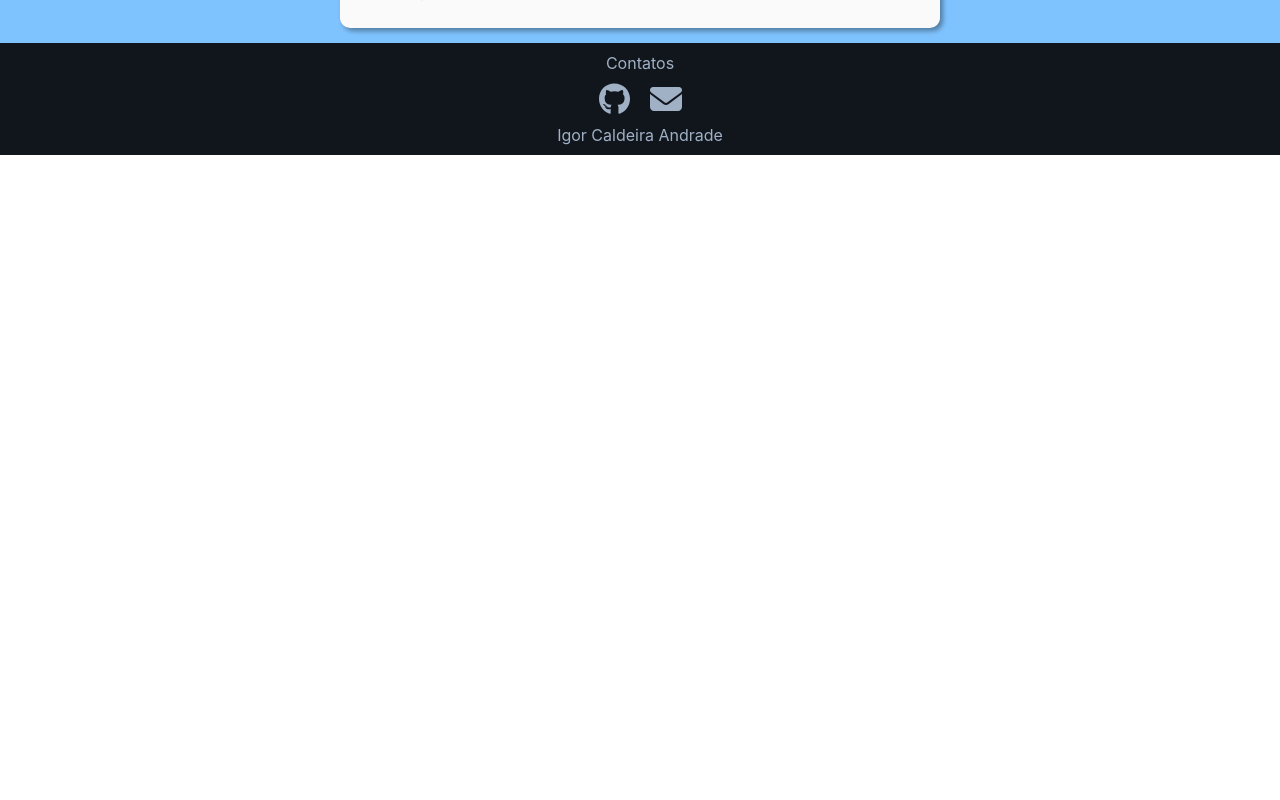
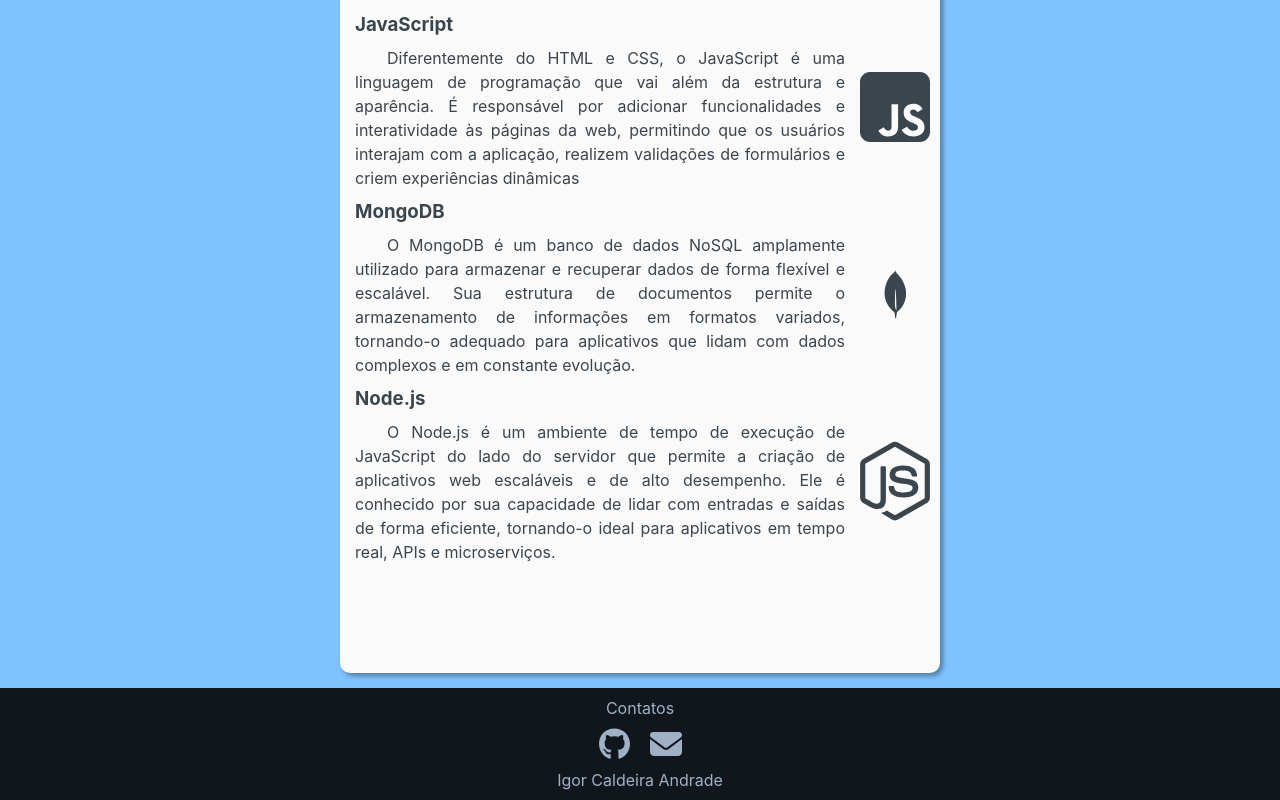
Before and after one commit to Igor-CA/My-portfolio, a React (Create React App) app: page /habilidades in a window 1280 px wide. Shown: the part 743-1543 px from the top of the page. Before the commit the page ends 898 px from the top, so only its background shows below. Built offline with nearby package versions, Linux system fonts and the light colour scheme.

Commit message:
Added new skills

```diff
--- a/src/components/Habilidade.jsx
+++ b/src/components/Habilidade.jsx
@@ -1,7 +1,6 @@
-import { FontAwesomeIcon } from '@fortawesome/react-fontawesome'
-import "./Habilidade.css"
-export default function Habilidade({icon, name, description }) {
-    console.log(description)
+import { FontAwesomeIcon } from "@fortawesome/react-fontawesome";
+import "./Habilidade.css";
+export default function Habilidade({ icon, name, description, customIcon }) {
 	return (
 		<li className="habilidades__item">
 			<div>
@@ -9,7 +8,24 @@ export default function Habilidade({icon, name, description }) {
 				<p>{description}</p>
 			</div>
 			<div>
-				<FontAwesomeIcon fixedWidth icon={icon} className='habilidades__icon'/>
+				{icon ? (
+					<FontAwesomeIcon
+						fixedWidth
+						icon={icon}
+						className="habilidades__icon"
+					/>
+				) : (
+					<svg
+						aria-hidden="true"
+						focusable="false"
+						width="80px"
+						height="80px"
+						viewBox="0 0 80 80"
+						className="svg-inline--fa fa-fw habilidades__icon habilidades__icon"
+					>
+						<path fill="currentColor" d={customIcon} />
+					</svg>
+				)}
 			</div>
 		</li>
 	);
--- a/src/pages/HabilidadesPage.jsx
+++ b/src/pages/HabilidadesPage.jsx
@@ -3,8 +3,16 @@ import {
 	faCss3Alt,
 	faSquareJs,
 	faReact,
+	faNodeJs,
 } from "@fortawesome/free-brands-svg-icons";
 import Habilidade from "../components/Habilidade";
+
+const customIcons = {
+	tailwindCss:
+		"M 22.5 34.25 C 24.832031 24.917969 30.667969 20.25 40 20.25 C 54 20.25 55.75 30.75 62.75 32.5 C 67.417969 33.667969 71.5 31.917969 75 27.25 C 72.667969 36.582031 66.832031 41.25 57.5 41.25 C 43.5 41.25 41.75 30.75 34.75 29 C 30.082031 27.832031 26 29.582031 22.5 34.25 Z M 5 55.25 C 7.332031 45.917969 13.167969 41.25 22.5 41.25 C 36.5 41.25 38.25 51.75 45.25 53.5 C 49.917969 54.667969 54 52.917969 57.5 48.25 C 55.167969 57.582031 49.332031 62.25 40 62.25 C 26 62.25 24.25 51.75 17.25 50 C 12.582031 48.832031 8.5 50.582031 5 55.25 Z M 5 55.25",
+	mongoDB:
+		"M 50.691406 35.113281 C 48.164062 23.960938 42.195312 20.296875 41.550781 18.894531 C 40.847656 17.90625 40.136719 16.148438 40.136719 16.148438 C 40.125 16.117188 40.105469 16.066406 40.082031 16.015625 C 40.011719 17.003906 39.972656 17.386719 39.039062 18.382812 C 37.59375 19.511719 30.167969 25.742188 29.566406 38.410156 C 29 50.226562 38.101562 57.265625 39.332031 58.164062 L 39.46875 58.265625 L 39.46875 58.253906 C 39.476562 58.316406 39.859375 61.066406 40.128906 63.984375 L 41.09375 63.984375 C 41.320312 61.921875 41.660156 59.875 42.109375 57.851562 L 42.1875 57.800781 C 42.738281 57.40625 43.261719 56.976562 43.757812 56.515625 L 43.816406 56.464844 C 46.429688 54.046875 51.132812 48.457031 51.085938 39.546875 C 51.078125 38.058594 50.945312 36.578125 50.691406 35.113281 Z M 40.027344 51.492188 C 40.027344 51.492188 40.027344 34.921875 40.574219 34.925781 C 41 34.925781 41.554688 56.300781 41.554688 56.300781 C 40.792969 56.210938 40.027344 52.78125 40.027344 51.492188 Z M 40.027344 51.492188 ",
+};
 
 const skills = [
 	{
@@ -12,6 +20,12 @@ const skills = [
 		description:
 			"O React.js é uma biblioteca JavaScript poderosa usada para desenvolver interfaces de usuário interativas e eficientes. Ele se destaca por permitir a criação de componentes reutilizáveis, simplificando o processo de construção de aplicativos web responsivos e de alto desempenho",
 		icon: faReact,
+	},
+	{
+		name: "Tailwind CSS",
+		description:
+			"O Tailwind CSS é um framework de CSS altamente configurável que facilita a criação de interfaces de usuário elegantes e responsivas. Sua abordagem baseada em classes facilita a criação de estilos personalizados e a manutenção de um código limpo. É uma escolha popular para projetos que exigem designs modernos e eficiência no desenvolvimento.",
+		customIcon: customIcons.tailwindCss,
 	},
 	{
 		name: "HTML",
@@ -31,6 +45,18 @@ const skills = [
 			"Diferentemente do HTML e CSS, o JavaScript é uma linguagem de programação que vai além da estrutura e aparência. É responsável por adicionar funcionalidades e interatividade às páginas da web, permitindo que os usuários interajam com a aplicação, realizem validações de formulários e criem experiências dinâmicas",
 		icon: faSquareJs,
 	},
+	{
+		name: "MongoDB",
+		description:
+			"O MongoDB é um banco de dados NoSQL amplamente utilizado para armazenar e recuperar dados de forma flexível e escalável. Sua estrutura de documentos permite o armazenamento de informações em formatos variados, tornando-o adequado para aplicativos que lidam com dados complexos e em constante evolução.",
+		customIcon: customIcons.mongoDB,
+	},
+	{
+		name: "Node.js",
+		description:
+			"O Node.js é um ambiente de tempo de execução de JavaScript do lado do servidor que permite a criação de aplicativos web escaláveis e de alto desempenho. Ele é conhecido por sua capacidade de lidar com entradas e saídas de forma eficiente, tornando-o ideal para aplicativos em tempo real, APIs e microserviços.",
+		icon: faNodeJs,
+	},
 ];
 
 export default function Habilidades() {
@@ -39,16 +65,28 @@ export default function Habilidades() {
 			<h2>Habilidades</h2>
 			<ul className="habilidades">
 				{skills.map((skill) => {
-					const { name, description, icon } = skill;
+					const { name, description, icon, customIcon } = skill;
 					return (
 						<Habilidade
+							key={name}
 							name={name}
 							description={description}
 							icon={icon}
+							customIcon={customIcon}
 						></Habilidade>
 					);
 				})}
 			</ul>
+			<svg
+				width="80px"
+				height="80px"
+				viewBox="0 0 80 80"
+			>
+				<path
+					fill="currentColor"
+					d="M648.86 449.44c-32.34-142.73-108.77-189.66-117-207.59-9-12.65-18.12-35.15-18.12-35.15-.15-.38-.39-1.05-.67-1.7-.93 12.65-1.41 17.53-13.37 30.29-18.52 14.48-113.54 94.21-121.27 256.37-7.21 151.24 109.25 241.36 125 252.85l1.79 1.27v-.11c.1.76 5 36 8.44 73.34H526a726.68 726.68 0 0 1 13-78.53l1-.65a204.48 204.48 0 0 0 20.11-16.45l.72-.65c33.48-30.93 93.67-102.47 93.08-216.53a347.07 347.07 0 0 0-5.05-56.76zM512.35 659.12s0-212.12 7-212.08c5.46 0 12.53 273.61 12.53 273.61-9.72-1.17-19.53-45.03-19.53-61.53z"
+				/>
+			</svg>
 		</div>
 	);
 }
```
